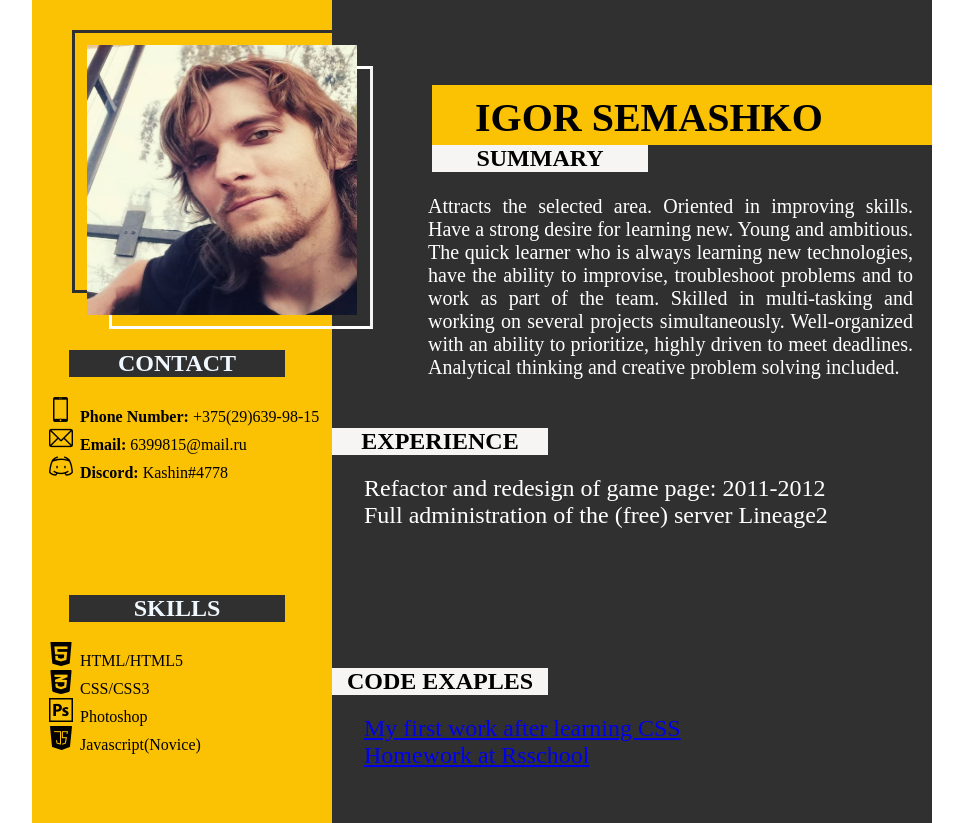
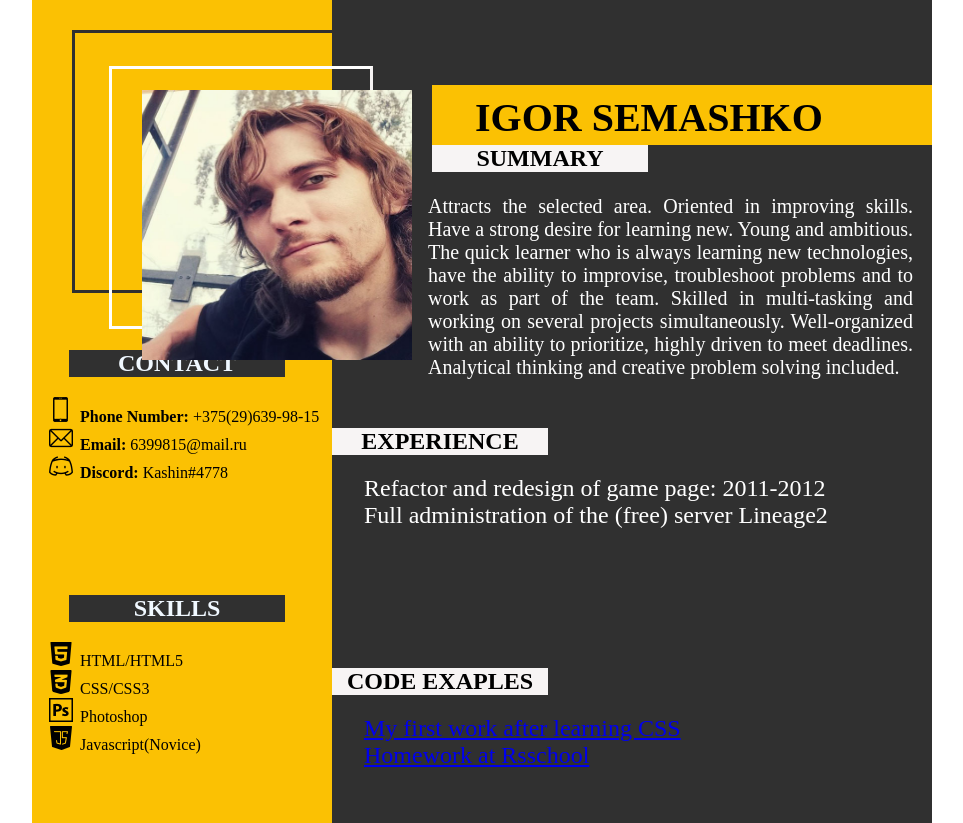
Before and after one commit to Kashin4/rsschool-cv-2021Q1-, a plain HTML site: page index.html in a window 1280 px wide. Shown: the top 823 px of the page, without its empty margins (158-1121 px from the left). Drawn offline with Linux system fonts and the light colour scheme; files whose address does not match are found by name.

Commit message:
fix: html nd css code

```diff
--- a/index.html
+++ b/index.html
@@ -10,7 +10,7 @@
 <body >
   <header>
       <div class="foto">
-          <img src="images/foto.jpg" alt="My foto" width="270px" height="270px">
+        <img class="foto" src="images/foto.jpg" alt="My foto">
       </div>
       <div class="foto-design"></div>
       <div class="foto-design2"></div>
--- a/styles/style.css
+++ b/styles/style.css
@@ -19,13 +19,13 @@ height: 1100px;
 }
 /* header */
 .foto {
-width: 10px;
-height: 50px;
-position:absolute;
-margin-left: 55px;
-margin-top: 45px;
-z-index: 1;
-}
+  width: 270px;
+  height: 270px;
+  position: absolute;
+  margin-left: 55px;
+  margin-top: 45px;
+  z-index: 1;
+ }
 .foto-design {
   height: 257px;
   width: 258px;
```
